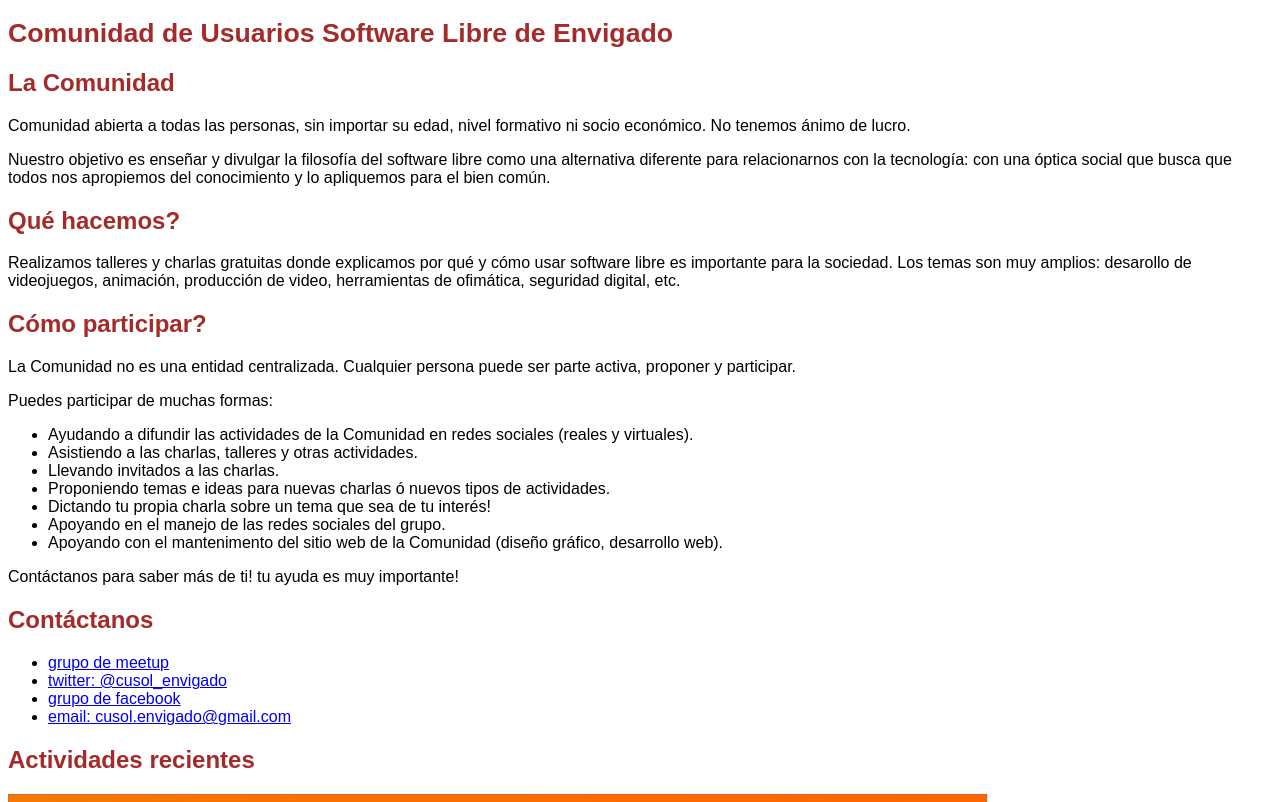
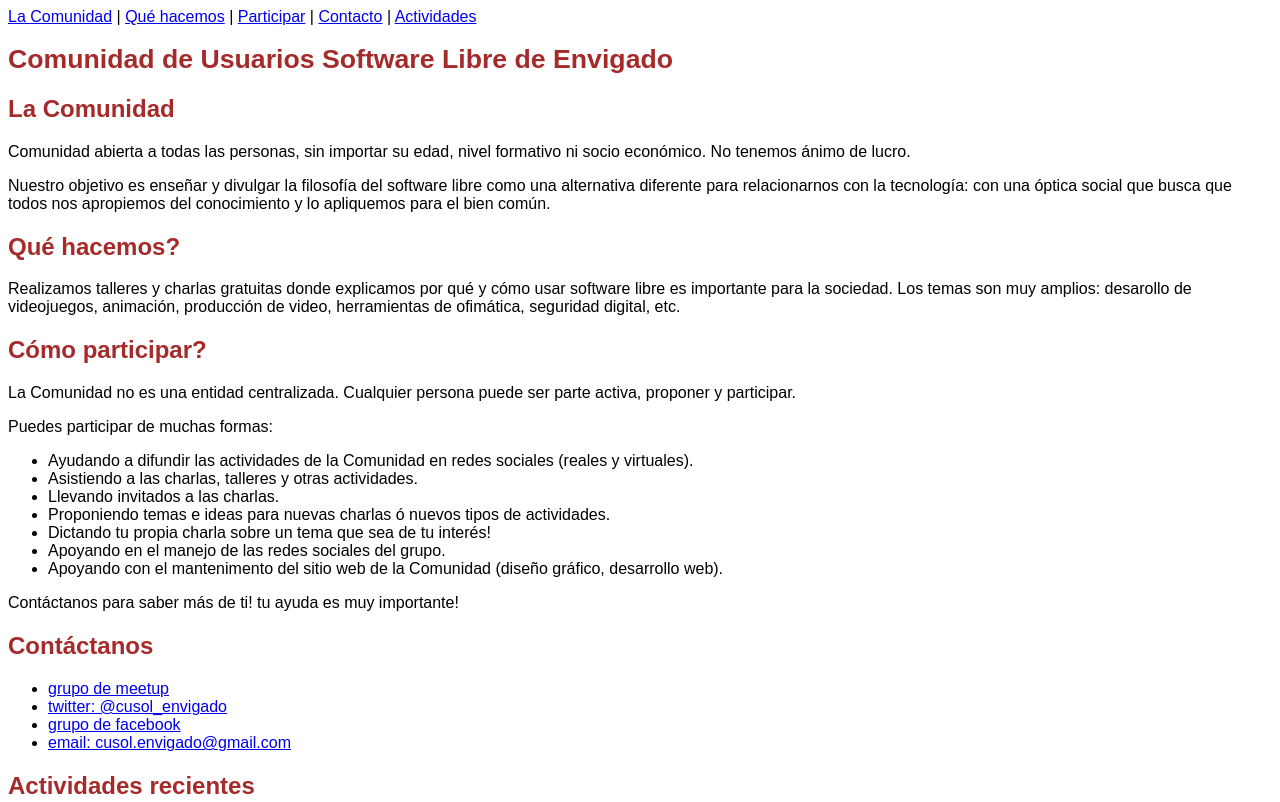
Before and after one commit to cusol-envigado/cusol-envigado.github.io, a plain HTML site: page index.html in a window 1280 px wide. Shown: the top 802 px of the page. Drawn offline with Linux system fonts and the light colour scheme.

Commit message:
adding nav bar

```diff
--- a/index.html
+++ b/index.html
@@ -6,18 +6,29 @@
     <LINK REL=StyleSheet HREF="styles.css" >
   </head>
   <body>
-<h1>Comunidad de Usuarios Software Libre de Envigado</h1>
+    <nav>
+      <a href="#comunidad">La Comunidad</a> |
+      <a href="#que_hacemos">Qué hacemos</a> |
+      <a href="#participar">Participar</a> |
+      <a href="#contacto">Contacto</a> |
+      <a href="#reciente">Actividades</a>
+    </nav>
+    <header>
+    <h1>Comunidad de Usuarios Software Libre de Envigado</h1>
+    </header>
 
-<h2>La Comunidad</h2>
+    <main>
+
+    <h2><a name="comunidad">La Comunidad</a></h2>
 <p>Comunidad abierta a todas las personas, sin importar su edad, nivel formativo ni socio económico. No tenemos ánimo de lucro.</p>
 <p>Nuestro objetivo es enseñar y divulgar la filosofía del software libre como una alternativa diferente para relacionarnos con la tecnología: con una óptica social que busca que todos nos apropiemos del conocimiento y lo apliquemos para el bien común.</p>
 
-<h2>Qué hacemos?</h2>
+<h2><a name="que_hacemos">Qué hacemos?</a></h2>
 <p>
   Realizamos talleres y charlas gratuitas donde explicamos por qué y cómo usar software libre es importante para la sociedad. Los temas son muy amplios: desarollo de videojuegos, animación, producción de video, herramientas de ofimática, seguridad digital, etc.
 </p>
 
-<h2>Cómo participar?</h2>
+<h2><a name="participar">Cómo participar?</a></h2>
 <p>La Comunidad no es una entidad centralizada. Cualquier persona puede ser parte activa, proponer y participar.</p>
 <p>Puedes participar de muchas formas:</p>
     <ul>
@@ -31,7 +42,7 @@
     </ul>
     <p>Contáctanos para saber más de ti! tu ayuda es muy importante!</p>
 
-<h2>Contáctanos</h2>
+    <h2><a name="contacto">Contáctanos</a></h2>
 <ul>
   <li>
   <a href="https://www.meetup.com/es-ES/Comunidad-de-Usuarios-de-Software-Libre-de-Envigado/">grupo de meetup</a>
@@ -47,8 +58,9 @@
   </li>
 </ul>
 
-<h2>Actividades recientes</h2>
+<h2><a name="reciente">Actividades recientes</a></h2>
  <img src="afiche_softwarelibre.png" width="100%"></img>
+    </main>
 
  <footer>
  </footer>
```
